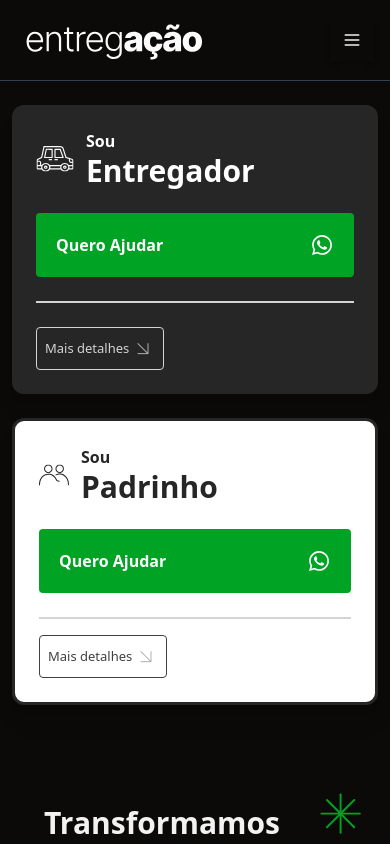
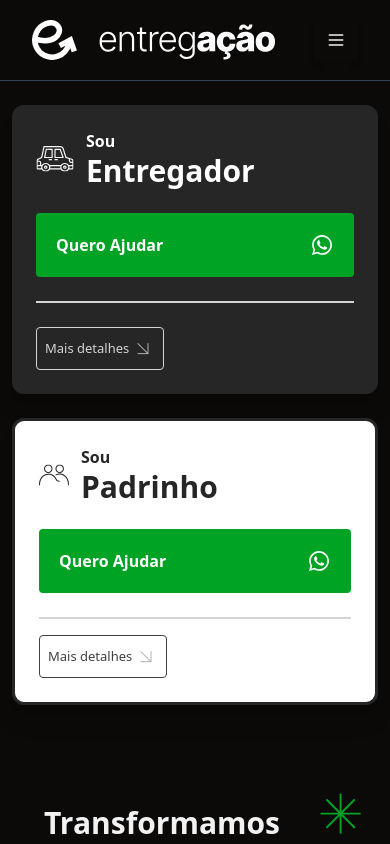
Before and after one commit to lucaoskaique/entregacao-app, a React (Vite) app: page / in a window 390 px wide. Shown: the top 844 px of the page. Built offline with nearby package versions, Linux system fonts and the light colour scheme.

Commit message:
style: reajust nav display

```diff
--- a/src/components/Navbar.tsx
+++ b/src/components/Navbar.tsx
@@ -16,9 +16,9 @@
 import { buttonVariants } from "./ui/button";
 import { Menu } from "lucide-react";
 import { ModeToggle } from "./mode-toggle";
-import { LogoNameBlack } from "./Icons";
 import { LogoIconBlack } from "./Icons";
 import { ResponsiveName } from "./Icons";
+import { ResponsiveIcon } from "./Icons";
 import { SwitchTheme } from "./switchTheme";
 
 interface RouteProps {
@@ -47,21 +47,14 @@
   return (
     <header className="sticky border-b-[1px] top-0 z-40 w-full bg-white dark:border-b-slate-700 dark:bg-background">
       <NavigationMenu className="mx-auto py-3">
-        <NavigationMenuList className=" h-14 px-4 w-screen flex justify-between">
+        <NavigationMenuList className=" h-14 px-8 w-screen flex justify-between">
 
           {/* mobile */}
-          <NavigationMenuItem className="block h-full py-2 md:hidden">
-            <a
-              rel="noreferrer noopener"
-              href="#"
-              className="ml-2 block h-full"
-            >
-              <ResponsiveName className="block h-full"/>
-            </a>
-          </NavigationMenuItem>
-
+          <div className="flex justify-between w-full h-10 md:hidden">
+            <ResponsiveIcon className="block h-full" />
+            <ResponsiveName className="block h-full" />
             <span className="flex items-center md:hidden">
-            <SwitchTheme className="flex items-center gap-x-2 max-[420px]:hidden"/>
+              <SwitchTheme className="flex items-center gap-x-2 max-[420px]:hidden" />
 
               <Sheet
                 open={isOpen}
@@ -98,6 +91,8 @@
                 </SheetContent>
               </Sheet>
             </span>
+          </div>
+
 
           {/* desktop */}
           <NavigationMenuItem className="font-bold flex hidden">
```
Lines whose indentation alone changed are shown as unchanged.
